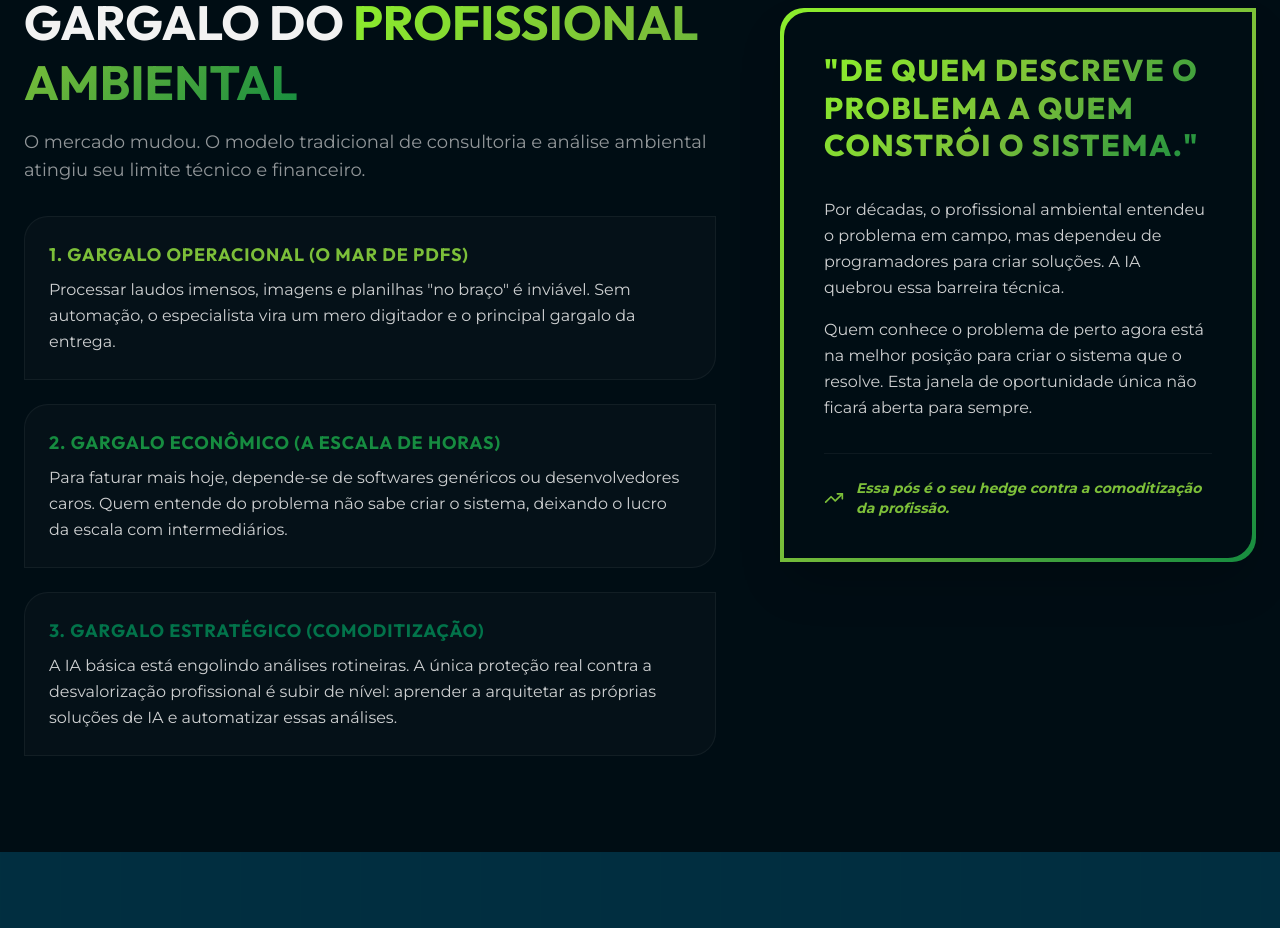
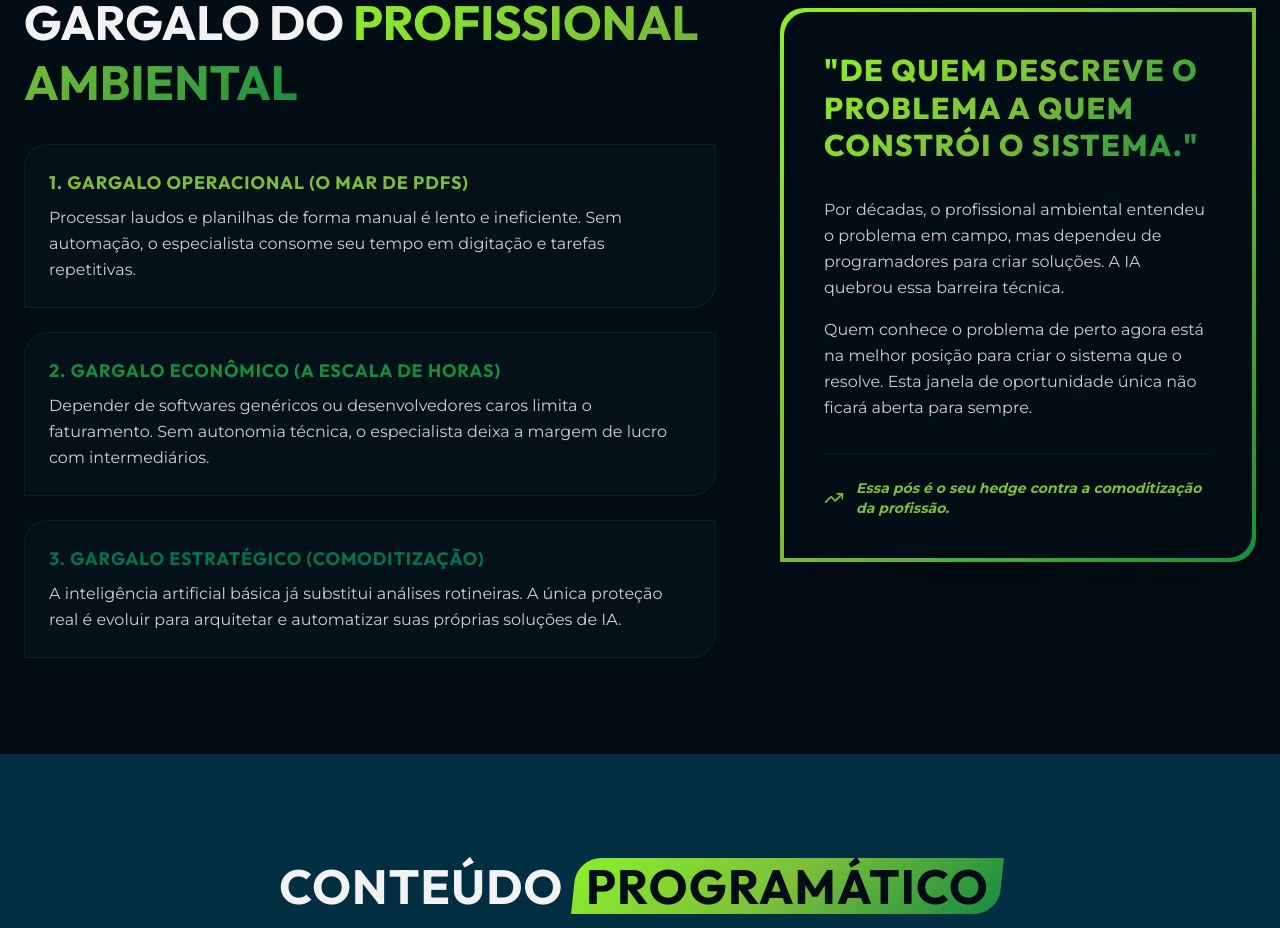
Before and after one commit to henriquegsantos149/pos-iama, a React (Vite) app: page / in a window 1280 px wide. Shown: the part 1000-1928 px from the top of the page. Built offline with nearby package versions, Linux system fonts and the light colour scheme.

Commit message:
otimização e resumo

```diff
--- a/src/components/Curriculum.tsx
+++ b/src/components/Curriculum.tsx
@@ -4,67 +4,67 @@ import { useState } from 'react';
 const modules = [
   {
     title: "Fundamentos de Inteligência Artificial e Machine Learning",
-    objective: "Capacitar o profissional a compreender o funcionamento matemático e os algoritmos fundamentais da IA e do Aprendizado de Máquina, dominando as bases conceituais para a correta aplicação de modelos preditivos.",
+    objective: "Compreender os algoritmos e modelos matemáticos preditivos fundamentais da IA e do Aprendizado de Máquina.",
     practicalFocus: "Definições e abordagens; Conceitos e algoritmos fundamentais; Estrutura, treinamento e aplicações; Evolução computacional e otimização.",
     faculty: "Victor Silvestre e Vinicius Ragghianti"
   },
   {
     title: "Arquitetura de Dados Ambientais (Não Estruturados)",
-    objective: "Ensinar técnicas avançadas de processamento e estruturação de grandes volumes de documentos textuais (PDFs, laudos, licenças) em bases de dados prontas para alimentar fluxos RAG e LLMs corporativas.",
+    objective: "Processar e estruturar grandes volumes de documentos (PDFs, laudos e licenças) para alimentar fluxos RAG e LLMs.",
     practicalFocus: "Gestão de documentos, licenças e textos jurídicos; Estruturação de bancos de dados para suporte a modelos de linguagem (LLMs) e Recuperação Aumentada por Geração (RAG).",
     faculty: "Victor Sacramento"
   },
   {
     title: "Internet das Coisas (IoT) e Redes de Sensores em Tempo Real",
-    objective: "Habilitar o aluno a projetar e implementar sistemas de captação contínua de dados ambientais em tempo real (qualidade do ar, água e solo) usando sensores, telemetria e fluxos de dados contínuos para inteligência artificial.",
+    objective: "Projetar redes de sensores e sistemas de telemetria para coleta e captação contínua de dados ambientais em tempo real.",
     practicalFocus: "Coleta contínua de dados de qualidade de ar e água; Redes de sensores; Protocolos de comunicação e telemetria ambiental em tempo real.",
     faculty: "Especialistas Convidados"
   },
   {
     title: "Visão Computacional Aplicada ao Meio Ambiente",
-    objective: "Desenvolver a competência de automatizar o processamento visual de ativos naturais, aplicando algoritmos de deep learning para identificação automática de espécies e mapeamento dinâmico de uso do solo por imagens orbitais e de drones.",
+    objective: "Automatizar o processamento visual de dados ambientais com deep learning em imagens de satélite, radar e drones.",
     practicalFocus: "Identificação automática de espécies; Classificação de uso do solo; Detecção de padrões em imagens orbitais e de drones.",
     faculty: "@NeloreTech"
   },
   {
     title: "Modelos Preditivos para Sistemas Naturais",
-    objective: "Capacitar o aluno a construir e validar modelos preditivos de alta precisão para simulação de desmatamento, comportamento da fauna e cenários de riscos das mudanças climáticas, saindo de diagnósticos estáticos para prognósticos de precisão.",
+    objective: "Construir modelos de alta precisão para simular desmatamento, comportamento de fauna e riscos de mudanças climáticas.",
     practicalFocus: "Desenvolvimento de modelos preditivos aplicados ao desmatamento, comportamento de fauna e cenários de mudanças climáticas.",
     faculty: "Especialistas Convidados"
   },
   {
     title: "Desenvolvimento de Software Orientado a IA (AI-Driven Dev)",
-    objective: "Capacitar o profissional a utilizar ferramentas modernas de codificação assistida por inteligência artificial (AI-Driven Dev) para prototipar, codificar e implantar suas próprias ferramentas ambientais em tempo recorde.",
-    practicalFocus: "Uso de ferramentas e agentes de IA (como Claude Code e Antigravity) para criação acelerada de soluções customizadas; Prototipagem rápida de ferramentas ambientais.",
+    objective: "Criar, programar e implantar suas próprias ferramentas e soluções ambientais usando IA acelerada (AI-Driven Dev).",
+    practicalFocus: "Uso de ferramentas e agentes de IA para criação acelerada de soluções customizadas; Prototipagem rápida de ferramentas ambientais.",
     faculty: "Henrique Gonzalez"
   },
   {
     title: "Arquitetura de Agentes Autônomos e Cognitivos",
-    objective: "Ensinar a arquitetura e a orquestração de múltiplos agentes autônomos e LLMs para automatizar fluxos complexos de análise de dados, relatórios e tomada de decisão de maneira independente.",
+    objective: "Orquestrar múltiplos agentes autônomos e LLMs para automatizar análises complexas e tomada de decisão independente.",
     practicalFocus: "Lógica de raciocínio e execução de tarefas por IA; Orquestração de agentes para fluxos complexos de tomada de decisão.",
     faculty: "Henrique Gonzalez"
   },
   {
     title: "Interoperabilidade e Ecossistemas de Dashboards e Geoportais",
-    objective: "Capacitar o aluno a integrar diferentes APIs, documentações técnicas e bases de dados espaciais para criar geoportais e dashboards de alto impacto visual, garantindo a interoperabilidade de sistemas complexos.",
+    objective: "Integrar APIs e bancos de dados espaciais para criar dashboards interativos e geoportais ambientais interoperáveis.",
     practicalFocus: "Centralização de camadas geográficas; Comunicação entre sistemas (APIs); Integração de documentação técnica com bases espaciais.",
     faculty: "Victor Sacramento"
   },
   {
     title: "Gêmeos Digitais de Ecossistemas (Digital Twins)",
-    objective: "Introduzir as metodologias de criação de réplicas virtuais (Gêmeos Digitais) de bacias hidrográficas e áreas protegidas para simular cenários operacionais e prever impactos ambientais antes de intervenções físicas.",
+    objective: "Criar réplicas virtuais (Gêmeos Digitais) de bacias e áreas protegidas para simular impactos e intervenções ambientais.",
     practicalFocus: "Criação de réplicas virtuais de bacias hidrográficas e áreas protegidas; Simulação de impactos e testes de cenários antes da intervenção real.",
     faculty: "Especialistas Convidados"
   },
   {
     title: "Ética, Privacidade e Segurança de Dados",
-    objective: "Garantir a conformidade legal de projetos tecnológicos com a LGPD e implementar políticas robustas de privacidade, governança de dados e segurança da informação no tratamento de dados sensíveis.",
+    objective: "Implementar governança de dados ambientais em conformidade com a LGPD e boas práticas de segurança cibernética.",
     practicalFocus: "Legislação e regulamentação de proteção de dados (LGPD); Ferramentas e Bibliotecas Open Source para detecção de anomalias e segurança cibernética.",
     faculty: "Especialistas Convidados"
   },
   {
     title: "Gestão de Projetos Tecnológicos de Alto Impacto",
-    objective: "Formar líderes capazes de gerenciar projetos de tecnologia de alto impacto, aplicando metodologias ágeis e de viabilidade econômico-financeira para soluções tech voltadas ao mercado ambiental corporativo.",
+    objective: "Liderar projetos de tecnologia ambiental aplicando metodologias ágeis e análise de viabilidade econômico-financeira.",
     practicalFocus: "Metodologias ágeis aplicadas ao desenvolvimento de soluções ambientais; Gestão de equipes multidisciplinares e viabilidade de projetos tech.",
     faculty: "Especialistas Convidados"
   }
--- a/src/components/ProblemObjective.tsx
+++ b/src/components/ProblemObjective.tsx
@@ -23,9 +23,7 @@ export default function ProblemObjective() {
               <h2 className="text-3xl md:text-5xl font-bold mb-4 font-primary uppercase leading-tight">
                 As três camadas de gargalo do <span className="text-brand-gradient">profissional ambiental</span>
               </h2>
-              <p className="text-[var(--color-brand-light)]/60 font-secondary text-lg">
-                O mercado mudou. O modelo tradicional de consultoria e análise ambiental atingiu seu limite técnico e financeiro.
-              </p>
+
             </div>
 
             <div className="space-y-6">
@@ -33,7 +31,7 @@ export default function ProblemObjective() {
               <div className="bg-white/[0.02] border border-white/5 p-6 shape-leaf hover:border-white/10 transition-colors">
                 <h3 className="text-lg font-bold text-[var(--color-brand-primary)] uppercase font-primary tracking-wider mb-2">1. Gargalo Operacional (O Mar de PDFs)</h3>
                 <p className="text-base text-[var(--color-brand-light)]/85 leading-relaxed font-secondary">
-                  Processar laudos imensos, imagens e planilhas "no braço" é inviável. Sem automação, o especialista vira um mero digitador e o principal gargalo da entrega.
+                  Processar laudos e planilhas de forma manual é lento e ineficiente. Sem automação, o especialista consome seu tempo em digitação e tarefas repetitivas.
                 </p>
               </div>
 
@@ -41,7 +39,7 @@ export default function ProblemObjective() {
               <div className="bg-white/[0.02] border border-white/5 p-6 shape-leaf hover:border-white/10 transition-colors">
                 <h3 className="text-lg font-bold text-[var(--color-brand-secondary)] uppercase font-primary tracking-wider mb-2">2. Gargalo Econômico (A Escala de Horas)</h3>
                 <p className="text-base text-[var(--color-brand-light)]/85 leading-relaxed font-secondary">
-                  Para faturar mais hoje, depende-se de softwares genéricos ou desenvolvedores caros. Quem entende do problema não sabe criar o sistema, deixando o lucro da escala com intermediários.
+                  Depender de softwares genéricos ou desenvolvedores caros limita o faturamento. Sem autonomia técnica, o especialista deixa a margem de lucro com intermediários.
                 </p>
               </div>
 
@@ -49,7 +47,7 @@ export default function ProblemObjective() {
               <div className="bg-white/[0.02] border border-white/5 p-6 shape-leaf hover:border-white/10 transition-colors">
                 <h3 className="text-lg font-bold text-[var(--color-brand-accent)] uppercase font-primary tracking-wider mb-2">3. Gargalo Estratégico (Comoditização)</h3>
                 <p className="text-base text-[var(--color-brand-light)]/85 leading-relaxed font-secondary">
-                  A IA básica está engolindo análises rotineiras. A única proteção real contra a desvalorização profissional é subir de nível: aprender a arquitetar as próprias soluções de IA e automatizar essas análises.
+                  A inteligência artificial básica já substitui análises rotineiras. A única proteção real é evoluir para arquitetar e automatizar suas próprias soluções de IA.
                 </p>
               </div>
             </div>
```
